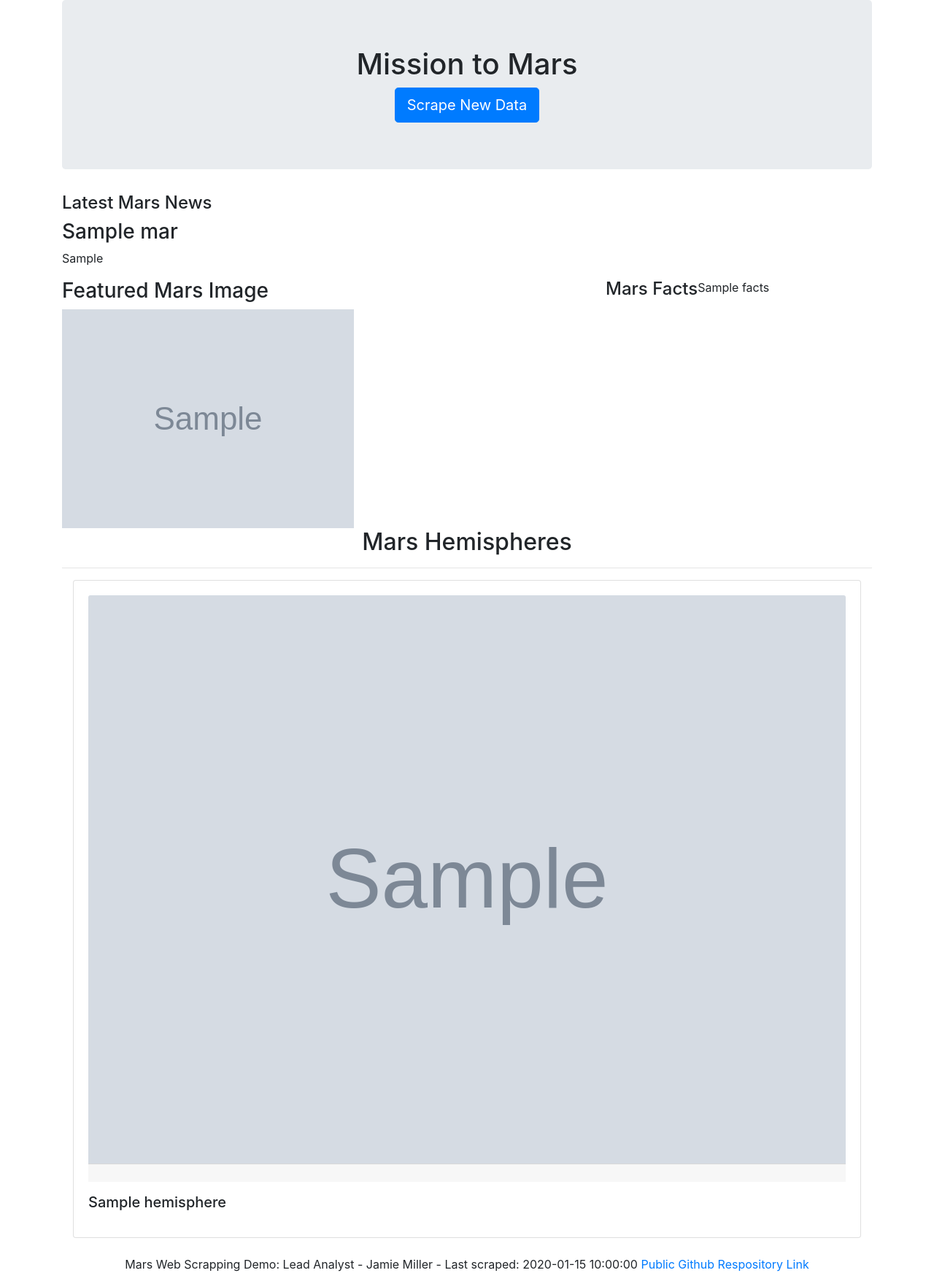
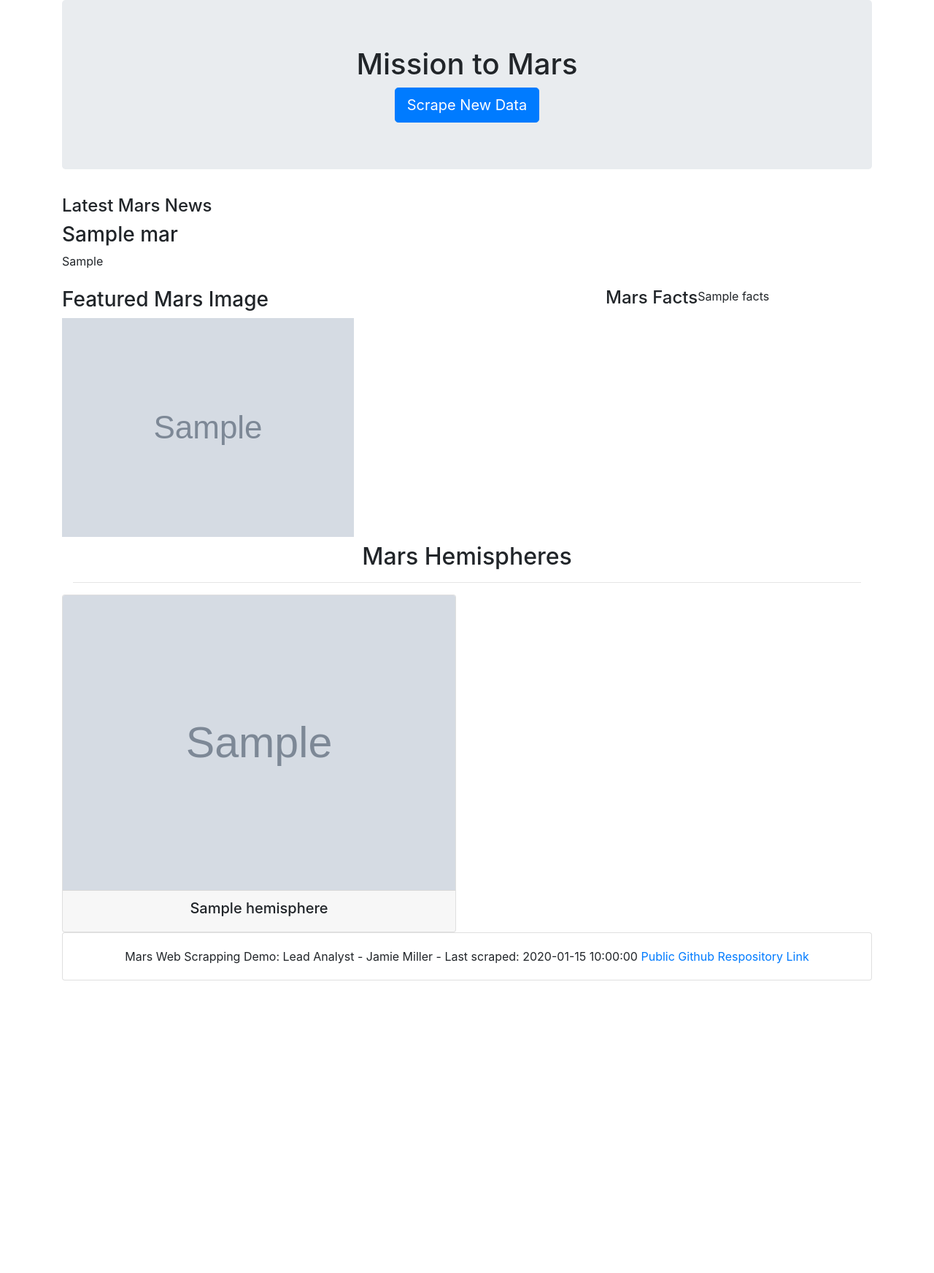
Before and after one commit to jamie-miller-rva/TA_Demo_Web_Scraping_II, a Flask app: page / in a window 1280 px wide. Shown: the whole page at 73% size. After the commit the page ends 1344 px from the top, so only its background shows below. Run offline with Flask 2, Linux system fonts and the light colour scheme; grey boxes marked "Sample" are stand-in pictures; a database or web service that is not in the repository returns one stand-in record (values such as "Sample title"); some libraries are stand-ins or nearby versions.

Commit message:
updated with Bootstrap templates and styling

```diff
--- a/app/app.py
+++ b/app/app.py
@@ -20,7 +20,7 @@ def index():
 
 @app.route("/scrape")
 def scrape():
-    # create mars collection in MongoDB mars database
+#     # create mars collection in MongoDB mars database
     mars = mongo.db.mars
 
     # call the function scrape_all_content and assign to variable mars_data (used in scrape app)
--- a/app/scrape_mars.py
+++ b/app/scrape_mars.py
@@ -4,11 +4,9 @@ from bs4 import BeautifulSoup
 import pandas as pd
 import datetime as dt
 
-from splinter import browser
-
 def scrape_all_content():
     # Initialize browser
-    browser = Browser("chrome", executable_path="static/chromedriver.exe", headless=True)
+    browser = Browser("chrome", executable_path="static/chromedriver.exe", headless=False)
 
     news_title, news_para = mars_news(browser)
 
@@ -109,7 +107,7 @@ def mars_facts():
     mars_facts_df.set_index('Description', inplace=True)
 
     # use method to_html to convert DataFrame to HTML and add bootstrap table templating
-    return mars_facts_df.to_html(classes="table table-striped")
+    return mars_facts_df.to_html(classes="table table-hover table-dark")
 
 def hemispheres(browser):
     # scrape the USGS site at https://astrogeology.usgs.gov/search/results?q=hemisphere+enhanced&k1=target&v1=Mars
--- a/app/templates/index.html
+++ b/app/templates/index.html
@@ -5,11 +5,9 @@
     <meta charset="UTF-8">
     <meta name="viewport" content="width=device-width, initial-scale=1.0">
     <title>Mars Web Scraping Demo Page</title>
-
     <!-- Add Bootstrap CSS file -->
     <link rel="stylesheet" href="https://maxcdn.bootstrapcdn.com/bootstrap/4.0.0/css/bootstrap.min.css"
         integrity="sha384-Gn5384xqQ1aoWXA+058RXPxPg6fy4IWvTNh0E263XmFcJlSAwiGgFAW/dAiS6JXm" crossorigin="anonymous">
-
     <!-- <link rel="stylesheet" href="../static/style.css"> -->
 </head>
 
@@ -17,25 +15,22 @@
     <div class="container">
         <!-- Start of Jumbotron -->
         <div class="jumbotron text-center">
-
             <!--  Start of Title-and-button-->
             <h1>Mission to Mars</h1>
             <!-- Add button for scrapping that goes to route: /scrape and actives the scrape script-->
             <a class="btn btn-primary btn-lg" href="/scrape" role="button">Scrape New Data</a>
             <!-- End of Title-and-button -->
-
         </div>
         <!-- End of Jumbotron -->
 
         <!-- Start of news-and-paragraph from https://mars.nasa.gov/news/ -->
         <div class="row">
-            <div class="col-md-12 news-and-paragraph">
-                <div class="media">
+            <div class="col-md-12">
+                <div class="media mt-1 mb-2">
                     <!-- makes use of the following classes: media and media-body which covers the entire page-->
                     <div class="media-body">
                         <h4>Latest Mars News</h4>
-
-                        <h3 class="media-heading">{{ mars.news_title }}</h3>
+                        <h3>{{ mars.news_title }}</h3>
                         <p>{{ mars.news_paragraph }}</p>
                     </div>
                 </div>
@@ -47,9 +42,9 @@
         <!-- (JPL featured image from https://www.jpl.nasa.gov/spaceimages/?search=&category=Mars -->
         <!-- (Mars Facts table from https://space-facts.com/mars/ -->
         <div class="row featured-image">
+
             <div class="col-md-8">
                 <h3>Featured Mars Image</h3>
-
                 <img src="{{mars.featured_image | default('static/images/PIA18811_hires.jpg', true) }}"
                     class="img-fluid" alt="Featured Mars Image" />
             </div>
@@ -64,35 +59,30 @@
         <!-- End of image-and-facts -->
 
         <!-- Start of mars-hemispheres from https://astrogeology.usgs.gov/search/results?q=hemisphere+enhanced&k1=target&v1=Mars -->
-        <!-- but don't use comments with percentages as it seems to cause errors -->
-
-        <div class="mars-hemispheres">
-            <h2 class="text-center">Mars Hemispheres</h2>
+        <!-- Note: don't use comments with percentages as it seems to cause errors -->
+        <div class="container mars-hemispheres">
+            <h2 class="text-center mt-2">Mars Hemispheres</h2>
             <hr>
         </div>
-        <div class="container">
-            <div class="row row-cols-1 row-cols-md-2">
-                <div class="col mb-4">
+
+        <div class="row">
             {% for hemisphere in mars.hemispheres %}
-                    <div class="card md-auto">
-
-                        <div class="card-body">
-                            <img src="{{hemisphere.img_url | default('static/images/error.png', true)}}"
-                                class="card-img-top" alt="Mars Hemisphere">
-
-                            <p class="card-footer">
+            <div class="col-md-6">
+                <div class="card text-center">
+                    <img src="{{hemisphere.img_url | default('static/images/error.png', true)}}" class="card-img-top"
+                        alt="Mars Hemisphere">
+                    <div class="card-footer">
                         <h5>{{hemisphere.title}}</h5>
-                            </p>
+                    </div>
                 </div>
             </div>
             {% endfor %}
         </div>
-            </div>
         <!-- End of mars-hemispheres -->
 
-            <!-- Start of Footer Using Fixed Bottom navbar -->
-            <footer class="container footer">
-                <div class="col-md-12 text-center">
+        <!-- Start of Footer -->
+        <footer class="card text-center">
+            <div class="card-body">
                 <span>Mars Web Scrapping Demo: Lead Analyst - Jamie Miller - Last scraped:
                     {{mars.last_modified}}</span>
                 <a class="github-link" href="https://github.com/jamie-miller-rva/TA_Demo_Web_Scrapping_II"> Public
@@ -102,6 +92,7 @@
         </footer>
         <!-- End of Footer -->
 
+    </div>
     </div>
 
     <!-- Bootstrap JQuery, Popp.js bundle -->
```
Lines whose indentation alone changed are shown as unchanged.
